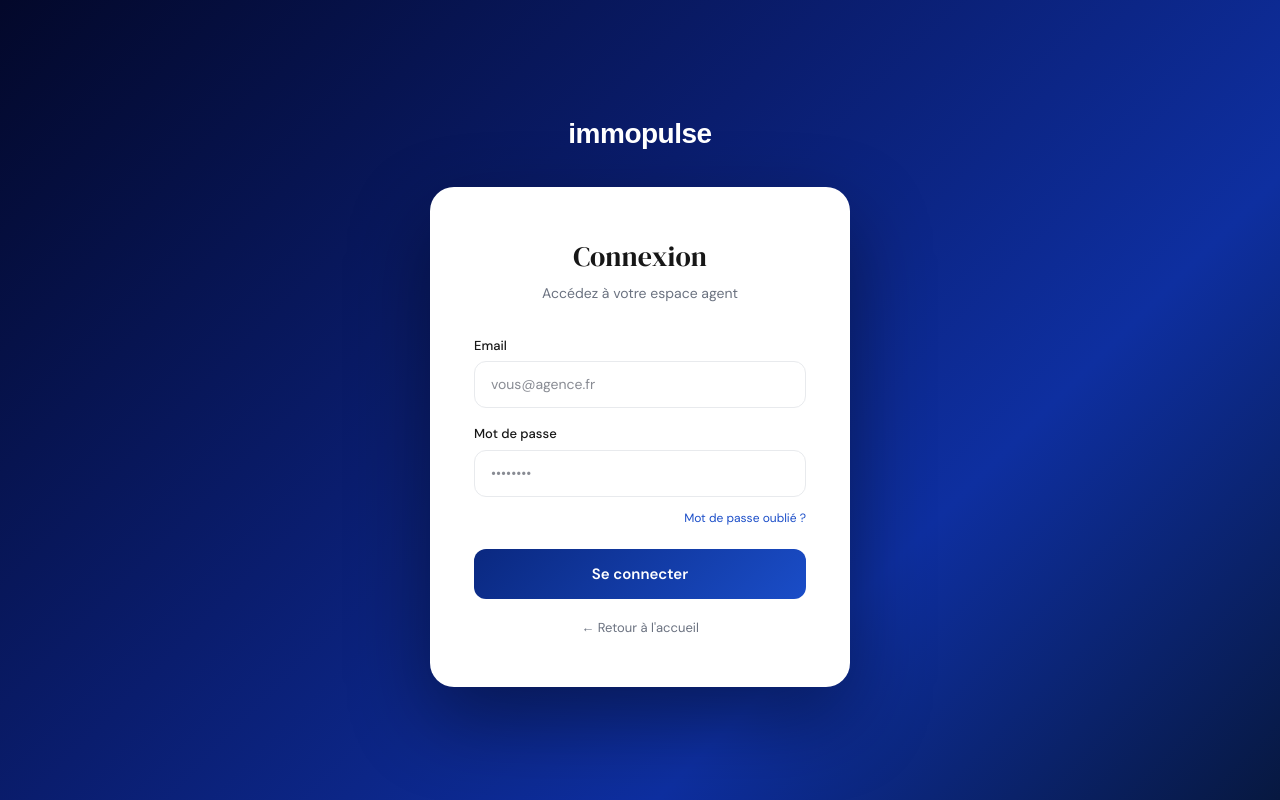
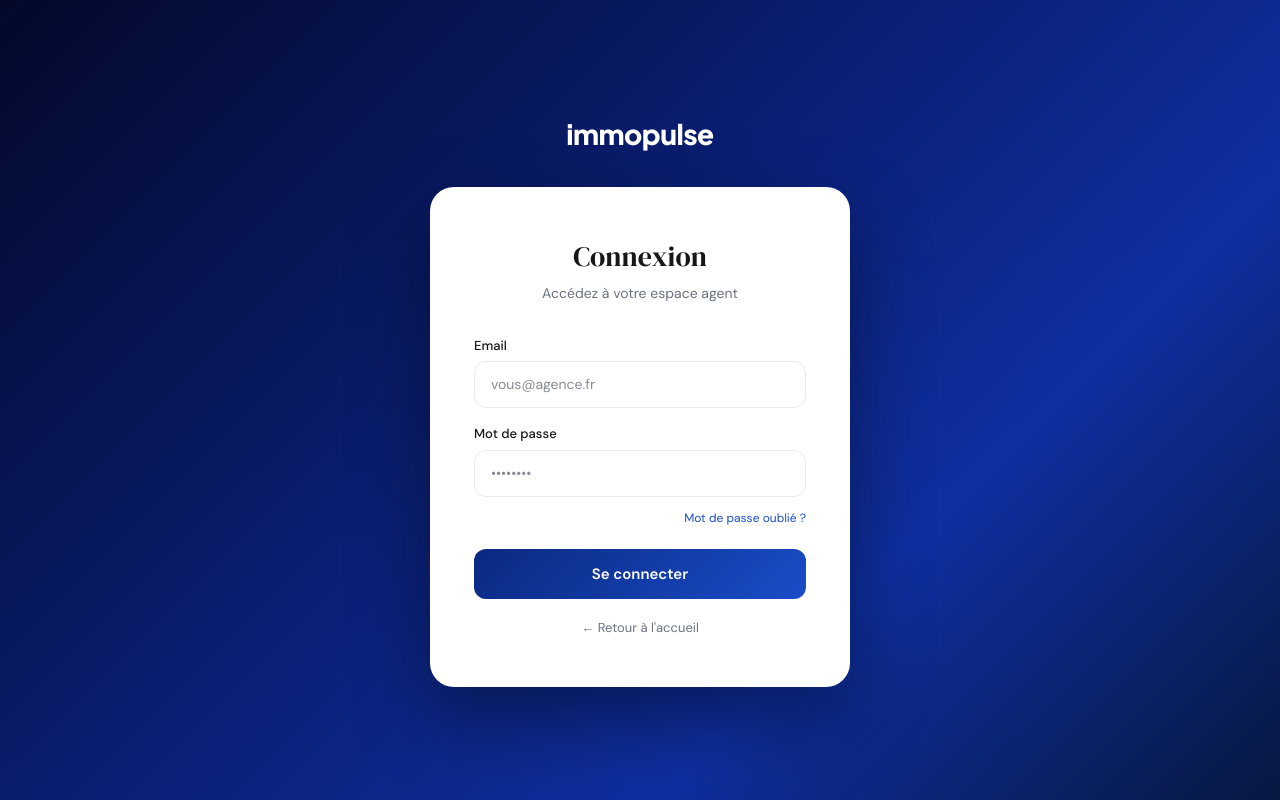
Before and after one commit to alex2705-spec/immopulse, a Next.js app: page /login in a window 1280 px wide. Built offline with nearby package versions, Linux system fonts and the light colour scheme; no server answers.

Commit message:
fix font jakarta

```diff
--- a/app/layout.tsx
+++ b/app/layout.tsx
@@ -1,5 +1,5 @@
 import type { Metadata } from "next";
-import { DM_Sans, DM_Serif_Display } from "next/font/google";
+import { DM_Sans, DM_Serif_Display, Plus_Jakarta_Sans } from "next/font/google";
 import "./globals.css";
 
 const dmSans = DM_Sans({
@@ -12,6 +12,12 @@
   subsets: ["latin"],
   weight: ["400"],
   variable: "--font-dm-serif",
+});
+
+const jakarta = Plus_Jakarta_Sans({
+  subsets: ["latin"],
+  weight: ["700", "800"],
+  variable: "--font-jakarta",
 });
 
 export const metadata: Metadata = {
@@ -27,7 +33,7 @@
   return (
     <html lang="fr">
       <body
-        className={`${dmSans.variable} ${dmSerif.variable}`}
+        className={`${dmSans.variable} ${dmSerif.variable} ${jakarta.variable}`}
         style={{ fontFamily: 'var(--font-dm-sans), sans-serif', margin: 0, padding: 0 }}
         suppressHydrationWarning
       >
--- a/app/login/page.tsx
+++ b/app/login/page.tsx
@@ -69,7 +69,7 @@
 
         {/* Logo */}
         <div style={{ textAlign: 'center', marginBottom: 32 }}>
-          <span style={{ fontFamily: 'Plus Jakarta Sans, sans-serif', fontWeight: 800, fontSize: 28, color: '#fff', letterSpacing: -0.5 }}>
+          <span style={{ fontFamily: 'var(--font-jakarta), sans-serif', fontWeight: 800, fontSize: 28, color: '#fff', letterSpacing: -0.5 }}>
             immopulse
           </span>
         </div>
```
